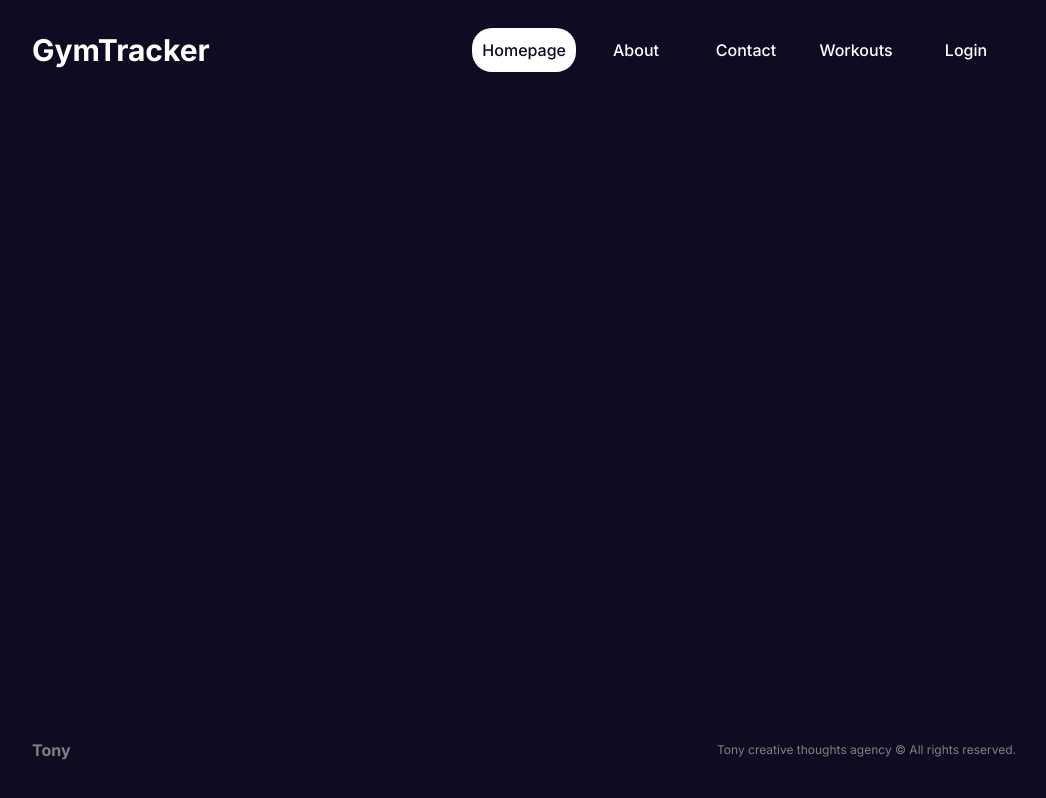
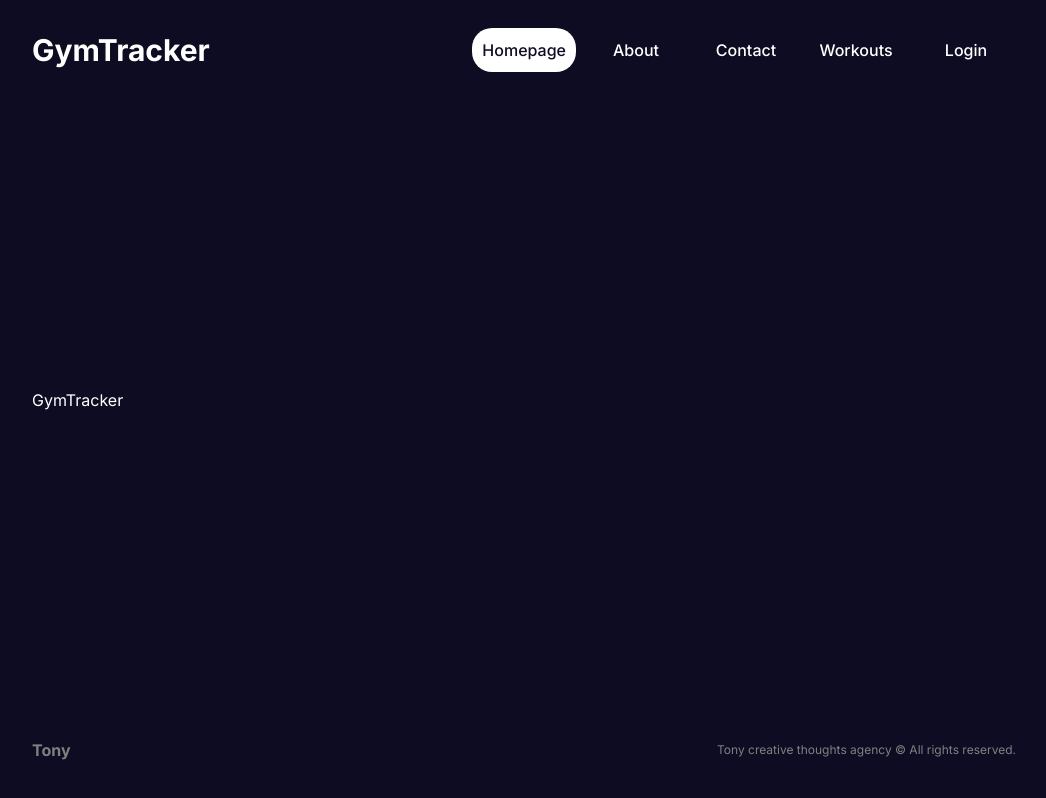
Before and after one commit to TonyNgyen/GymTracker, a Next.js app: page / in a window 1280 px wide. Shown: the whole page, without its empty margins (116-1162 px from the left). Built offline with nearby package versions, Linux system fonts and the light colour scheme.

Commit message:
Testing on mac terminal

```diff
--- a/src/app/page.js
+++ b/src/app/page.js
@@ -3,6 +3,6 @@ import styles from "./home.module.css"
 
 export default function Home() {
   return (
-    <main className={styles.container}></main>
+    <main className={styles.container}>GymTracker</main>
   )
 }
```
